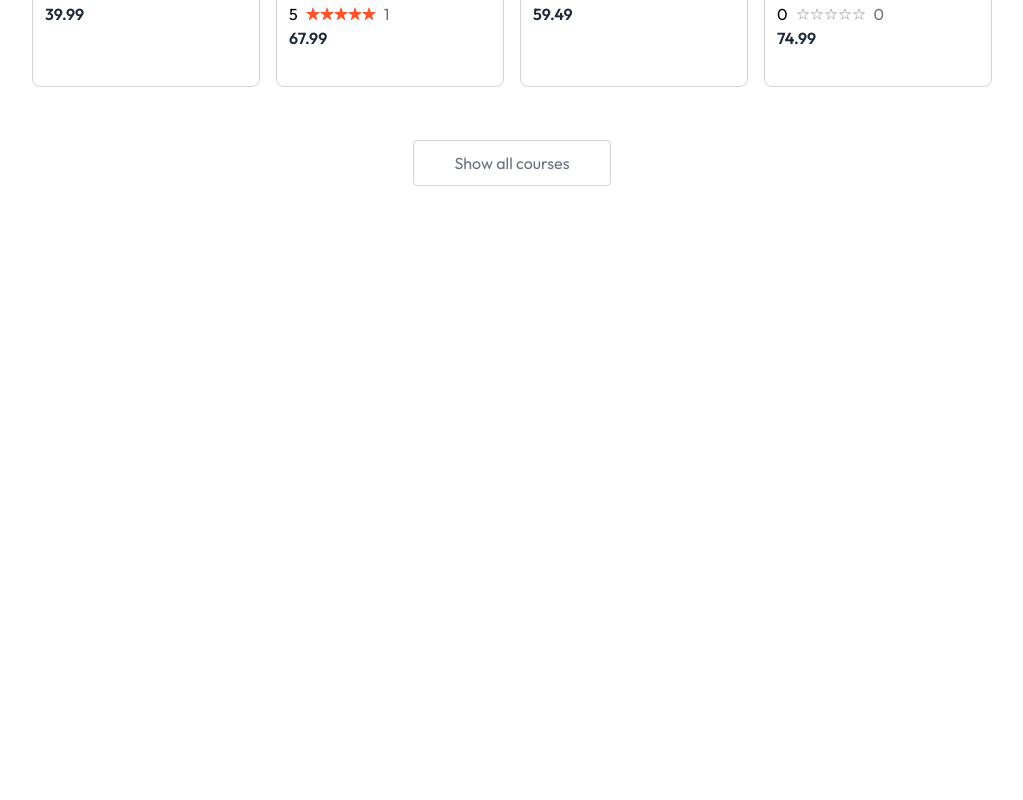
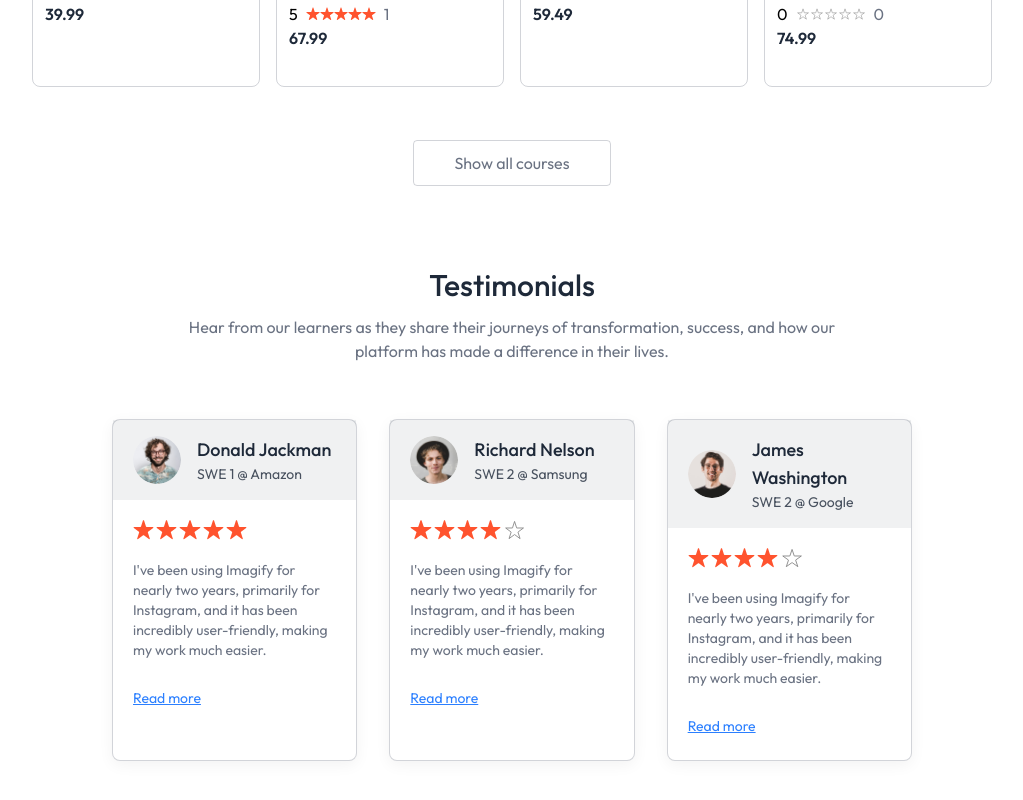
Before and after one commit to Abhijeetkv/ElevateU, a React (Vite) app in the folder frontend/: page / in a window 1280 px wide. Shown: the part 1176-1976 px from the top of the page, without its empty margins (128-1151 px from the left). Before the commit the page ends 1415 px from the top, so only its background shows below. Built offline with nearby package versions, Linux system fonts and the light colour scheme; no server answers.

Commit message:
feat: Add Testimonial section to Home page for user feedback display

```diff
--- a/frontend/src/components/student/TestimonialSec.jsx
+++ b/frontend/src/components/student/TestimonialSec.jsx
@@ -0,0 +1,38 @@
+import React from 'react'
+import { assets, dummyTestimonial } from '../../assets/assets'
+
+const TestimonialSec = () => {
+  return (
+    <>
+    <div className='pb-14 px-8 md:px-0'>
+      <h2 className='text-3xl font-medium text-gray-800'>Testimonials</h2>
+      <p className='md:text-base text-gray-500 mt-3'>Hear from our learners as they share their journeys of transformation, success, and how our <br /> platform has made a difference in their lives.</p>
+      <div className='grid grid-cols-[repeat(auto-fit,minmax(200px,1fr))] gap-8  mt-14 md:px-60'>
+        {dummyTestimonial.map((testimonial, index) => (
+          <div key={index} className='text-sm text-left border border-gray-500/30 pb-6 rounded-lg bg-white shadow-[0px_4px_15px_0px] shadow-black/5'>
+            <div className='flex items-center gap-4 px-5 py-4 bg-gray-500/10'>
+                  <img className='h-12 w-12 rounded-full' src={testimonial.image} alt={testimonial.name} />
+                  <div>
+                    <h1 className='text-lg font-medium text-gray-800'>{testimonial.name}</h1>
+                    <p className='text-gray-800/80'>{testimonial.role}</p>
+                  </div>
+
+            </div>
+                    <div className='p-5 pb-7'>
+                    <div className='flex gap-0.5'>
+                      {[...Array(5)].map((_, i) => (
+                        <img className='h-5' key={i} src={i < Math.floor(testimonial.rating) ? assets.star : assets.star_blank} alt="star" />
+                      ))}
+                    </div>
+                    <p className='text-gray-500 mt-5'>{testimonial.feedback}</p>
+                  </div>
+                  <a href="#" className='text-blue-500 underline px-5'>Read more</a>
+          </div>
+        ))}
+      </div>
+    </div>
+    </>
+  )
+}
+
+export default TestimonialSec
--- a/frontend/src/pages/student/Home.jsx
+++ b/frontend/src/pages/student/Home.jsx
@@ -2,6 +2,7 @@
 import Hero from '../../components/student/Hero.jsx'
 import Companies from '../../components/student/Companies.jsx'
 import CoursesSection from '../../components/student/CoursesSection.jsx'
+import TestimonialSec from '../../components/student/TestimonialSec.jsx'
 
 const Home = () => {
   return (
@@ -10,6 +11,7 @@
       <Hero />
       <Companies />
       <CoursesSection />
+      <TestimonialSec />
     </div>
     </>
   )
```
